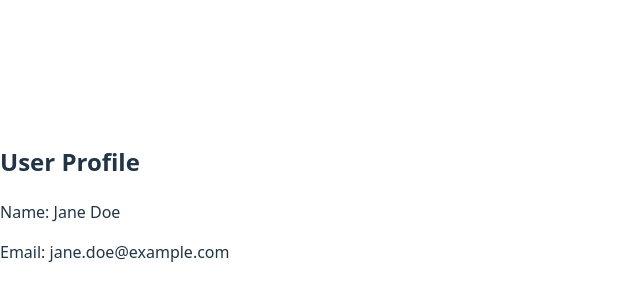
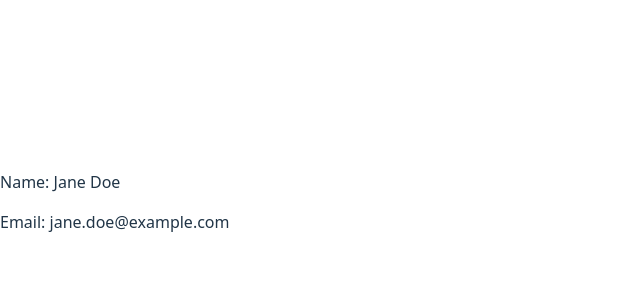
Before and after one commit to Ademola7/alx-fe-reactjs, a React (Vite) app in the folder alx-react-app-props/: page / in a window 1280 px wide. Shown: the part 198-498 px from the top of the page, without its empty margins (0-640 px from the left). Built offline with nearby package versions, Linux system fonts and the light colour scheme.

Commit message:
debugging error

```diff
--- a/alx-react-app-props/src/App.jsx
+++ b/alx-react-app-props/src/App.jsx
@@ -1,15 +1,15 @@
-import UserProfile from "./UserProfile";
+import ProfilePage from "./ProfilePage";
 import UserContext from "./UserContext";
 
 function App() {
-  const user = {
+  const userData = {
     name: "Jane Doe",
     email: "jane.doe@example.com",
   };
 
   return (
-    <UserContext.Provider value={user}>
-      <UserProfile />
+    <UserContext.Provider value={userData}>
+      <ProfilePage />
     </UserContext.Provider>
   );
 }
--- a/alx-react-app-props/src/UserContext.js
+++ b/alx-react-app-props/src/UserContext.js
@@ -1,5 +1,5 @@
 import { createContext } from "react";
 
-const UserContext = createContext(null);
+const UserContext = createContext();
 
 export default UserContext;
```
